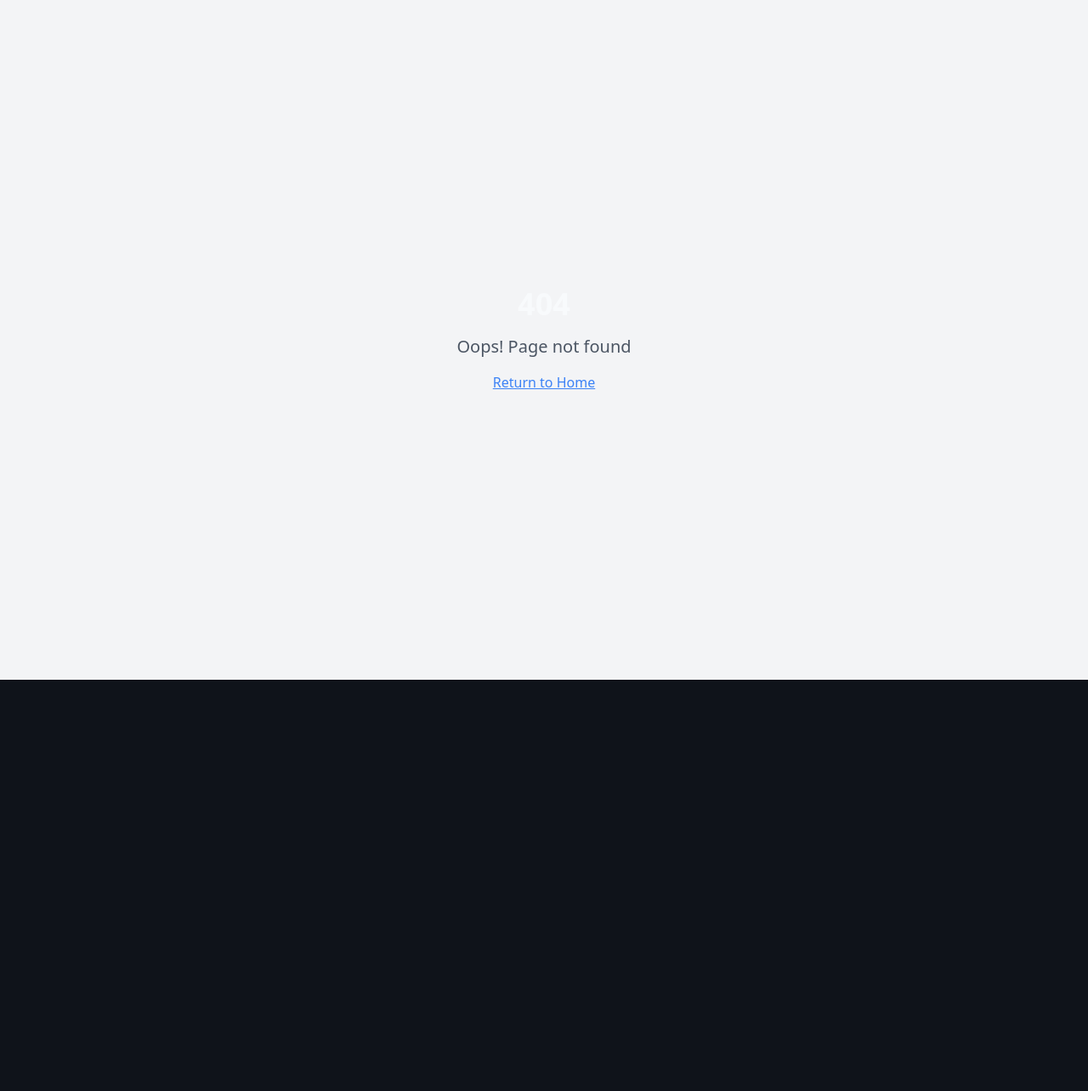
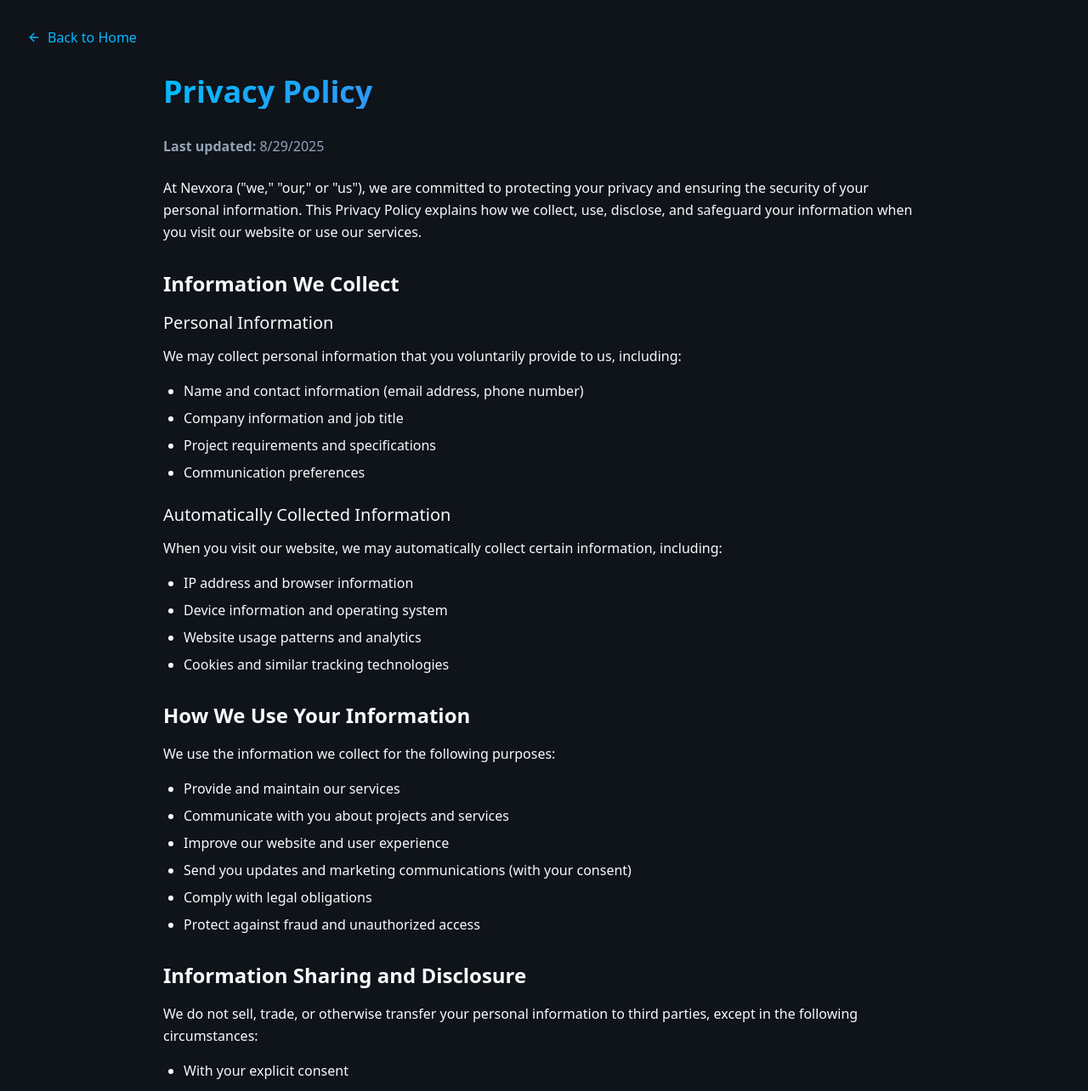
Before and after one commit to Taharehmann/nevxora-website, a React (Vite) app: page /privacy-policy in a window 1280 px wide. Before the commit this address had no page. Shown: the top 1284 px of the page at 85% size. Before the commit the page ends 800 px from the top, so only its background shows below. Built offline with nearby package versions, Linux system fonts and the light colour scheme.

Commit message:
Add Privacy Policy
Added a privacy policy page and linked it to a "Privacy Policy" navigation item. The policy is written for Nevxora.

```diff
--- a/src/App.tsx
+++ b/src/App.tsx
@@ -4,6 +4,7 @@ import { TooltipProvider } from "@/components/ui/tooltip";
 import { QueryClient, QueryClientProvider } from "@tanstack/react-query";
 import { BrowserRouter, Routes, Route } from "react-router-dom";
 import Index from "./pages/Index";
+import PrivacyPolicy from "./pages/PrivacyPolicy";
 import NotFound from "./pages/NotFound";
 
 const queryClient = new QueryClient();
@@ -16,6 +17,7 @@ const App = () => (
       <BrowserRouter>
         <Routes>
           <Route path="/" element={<Index />} />
+          <Route path="/privacy-policy" element={<PrivacyPolicy />} />
           {/* ADD ALL CUSTOM ROUTES ABOVE THE CATCH-ALL "*" ROUTE */}
           <Route path="*" element={<NotFound />} />
         </Routes>
--- a/src/components/Footer.tsx
+++ b/src/components/Footer.tsx
@@ -1,4 +1,5 @@
 import { Mail, Phone, MapPin } from "lucide-react";
+import { Link } from "react-router-dom";
 import nevxoraLogo from "@/assets/nevxora-logo.png";
 
 const Footer = () => {
@@ -91,12 +92,12 @@ const Footer = () => {
               © {currentYear} Nevxora. All rights reserved.
             </p>
             <div className="flex space-x-6">
-              <button
-                onClick={() => scrollToSection("about")}
+              <Link
+                to="/privacy-policy"
                 className="text-sm text-muted-foreground hover:text-primary transition-colors"
               >
                 Privacy Policy
-              </button>
+              </Link>
               <button
                 onClick={() => scrollToSection("about")}
                 className="text-sm text-muted-foreground hover:text-primary transition-colors"
--- /dev/null
+++ b/src/pages/PrivacyPolicy.tsx
@@ -0,0 +1,152 @@
+import { ArrowLeft } from "lucide-react";
+import { Link } from "react-router-dom";
+
+const PrivacyPolicy = () => {
+  return (
+    <div className="min-h-screen bg-background">
+      <div className="container mx-auto px-4 lg:px-8 py-8">
+        <Link
+          to="/"
+          className="inline-flex items-center space-x-2 text-primary hover:text-primary/80 transition-colors mb-8"
+        >
+          <ArrowLeft className="w-4 h-4" />
+          <span>Back to Home</span>
+        </Link>
+
+        <div className="max-w-4xl mx-auto">
+          <h1 className="text-4xl font-bold mb-8 gradient-text">Privacy Policy</h1>
+
+          <div className="prose prose-slate dark:prose-invert max-w-none space-y-8">
+            <section>
+              <p className="text-muted-foreground mb-6">
+                <strong>Last updated:</strong> {new Date().toLocaleDateString()}
+              </p>
+
+              <p className="text-foreground leading-relaxed">
+                At Nevxora ("we," "our," or "us"), we are committed to protecting your privacy and ensuring the security of your personal information. This Privacy Policy explains how we collect, use, disclose, and safeguard your information when you visit our website or use our services.
+              </p>
+            </section>
+
+            <section>
+              <h2 className="text-2xl font-semibold mb-4 text-foreground">Information We Collect</h2>
+
+              <h3 className="text-xl font-medium mb-3 text-foreground">Personal Information</h3>
+              <p className="text-foreground leading-relaxed mb-4">
+                We may collect personal information that you voluntarily provide to us, including:
+              </p>
+              <ul className="list-disc pl-6 space-y-2 text-foreground">
+                <li>Name and contact information (email address, phone number)</li>
+                <li>Company information and job title</li>
+                <li>Project requirements and specifications</li>
+                <li>Communication preferences</li>
+              </ul>
+
+              <h3 className="text-xl font-medium mb-3 mt-6 text-foreground">Automatically Collected Information</h3>
+              <p className="text-foreground leading-relaxed mb-4">
+                When you visit our website, we may automatically collect certain information, including:
+              </p>
+              <ul className="list-disc pl-6 space-y-2 text-foreground">
+                <li>IP address and browser information</li>
+                <li>Device information and operating system</li>
+                <li>Website usage patterns and analytics</li>
+                <li>Cookies and similar tracking technologies</li>
+              </ul>
+            </section>
+
+            <section>
+              <h2 className="text-2xl font-semibold mb-4 text-foreground">How We Use Your Information</h2>
+              <p className="text-foreground leading-relaxed mb-4">
+                We use the information we collect for the following purposes:
+              </p>
+              <ul className="list-disc pl-6 space-y-2 text-foreground">
+                <li>Provide and maintain our services</li>
+                <li>Communicate with you about projects and services</li>
+                <li>Improve our website and user experience</li>
+                <li>Send you updates and marketing communications (with your consent)</li>
+                <li>Comply with legal obligations</li>
+                <li>Protect against fraud and unauthorized access</li>
+              </ul>
+            </section>
+
+            <section>
+              <h2 className="text-2xl font-semibold mb-4 text-foreground">Information Sharing and Disclosure</h2>
+              <p className="text-foreground leading-relaxed mb-4">
+                We do not sell, trade, or otherwise transfer your personal information to third parties, except in the following circumstances:
+              </p>
+              <ul className="list-disc pl-6 space-y-2 text-foreground">
+                <li>With your explicit consent</li>
+                <li>To trusted service providers who assist us in operating our business</li>
+                <li>When required by law or to protect our rights</li>
+                <li>In connection with a business transfer or merger</li>
+              </ul>
+            </section>
+
+            <section>
+              <h2 className="text-2xl font-semibold mb-4 text-foreground">Data Security</h2>
+              <p className="text-foreground leading-relaxed">
+                We implement appropriate technical and organizational security measures to protect your personal information against unauthorized access, alteration, disclosure, or destruction. However, no method of transmission over the internet or electronic storage is 100% secure.
+              </p>
+            </section>
+
+            <section>
+              <h2 className="text-2xl font-semibold mb-4 text-foreground">Your Rights</h2>
+              <p className="text-foreground leading-relaxed mb-4">
+                Depending on your location, you may have the following rights regarding your personal information:
+              </p>
+              <ul className="list-disc pl-6 space-y-2 text-foreground">
+                <li>Access to your personal information</li>
+                <li>Correction of inaccurate information</li>
+                <li>Deletion of your personal information</li>
+                <li>Objection to processing</li>
+                <li>Data portability</li>
+                <li>Withdrawal of consent</li>
+              </ul>
+            </section>
+
+            <section>
+              <h2 className="text-2xl font-semibold mb-4 text-foreground">Cookies</h2>
+              <p className="text-foreground leading-relaxed">
+                Our website uses cookies to enhance your browsing experience and analyze website traffic. You can control cookie preferences through your browser settings. Disabling cookies may affect the functionality of our website.
+              </p>
+            </section>
+
+            <section>
+              <h2 className="text-2xl font-semibold mb-4 text-foreground">Third-Party Services</h2>
+              <p className="text-foreground leading-relaxed">
+                Our website may contain links to third-party websites or integrate with third-party services. We are not responsible for the privacy practices of these third parties. We encourage you to review their privacy policies.
+              </p>
+            </section>
+
+            <section>
+              <h2 className="text-2xl font-semibold mb-4 text-foreground">Children's Privacy</h2>
+              <p className="text-foreground leading-relaxed">
+                Our services are not intended for children under 18 years of age. We do not knowingly collect personal information from children under 18. If you become aware that we have collected such information, please contact us immediately.
+              </p>
+            </section>
+
+            <section>
+              <h2 className="text-2xl font-semibold mb-4 text-foreground">Changes to This Privacy Policy</h2>
+              <p className="text-foreground leading-relaxed">
+                We may update this Privacy Policy from time to time. We will notify you of any changes by posting the new Privacy Policy on this page and updating the "Last updated" date. Your continued use of our services after changes constitutes acceptance of the updated policy.
+              </p>
+            </section>
+
+            <section>
+              <h2 className="text-2xl font-semibold mb-4 text-foreground">Contact Us</h2>
+              <p className="text-foreground leading-relaxed mb-4">
+                If you have any questions about this Privacy Policy or our privacy practices, please contact us:
+              </p>
+              <div className="bg-muted/50 p-4 rounded-lg">
+                <p className="text-foreground"><strong>Email:</strong> privacy@nevxora.com</p>
+                <p className="text-foreground"><strong>Phone:</strong> +1 (555) 123-4567</p>
+                <p className="text-foreground"><strong>Address:</strong> Remote & Global Operations</p>
+              </div>
+            </section>
+          </div>
+        </div>
+      </div>
+    </div>
+  );
+};
+
+export default PrivacyPolicy;
```
